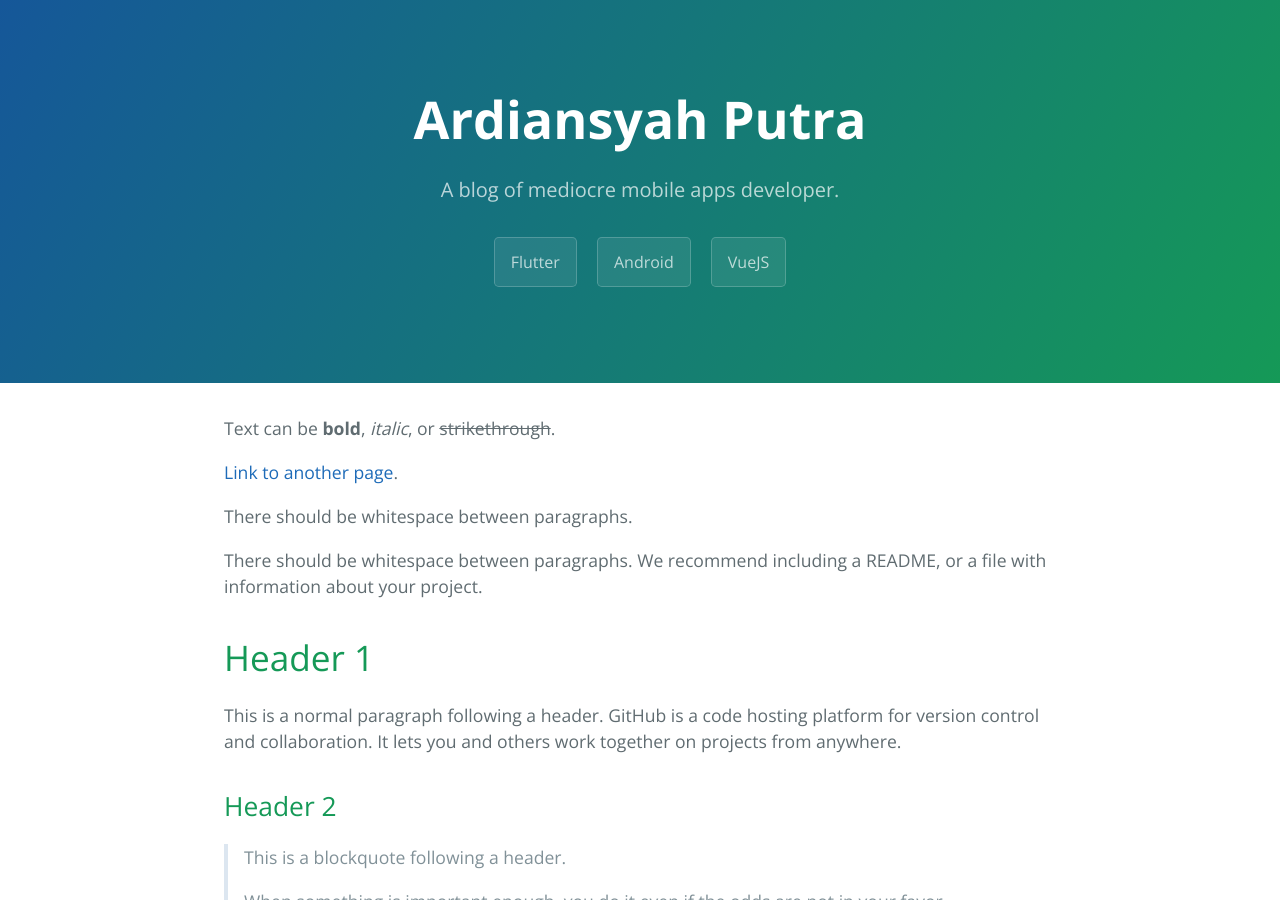
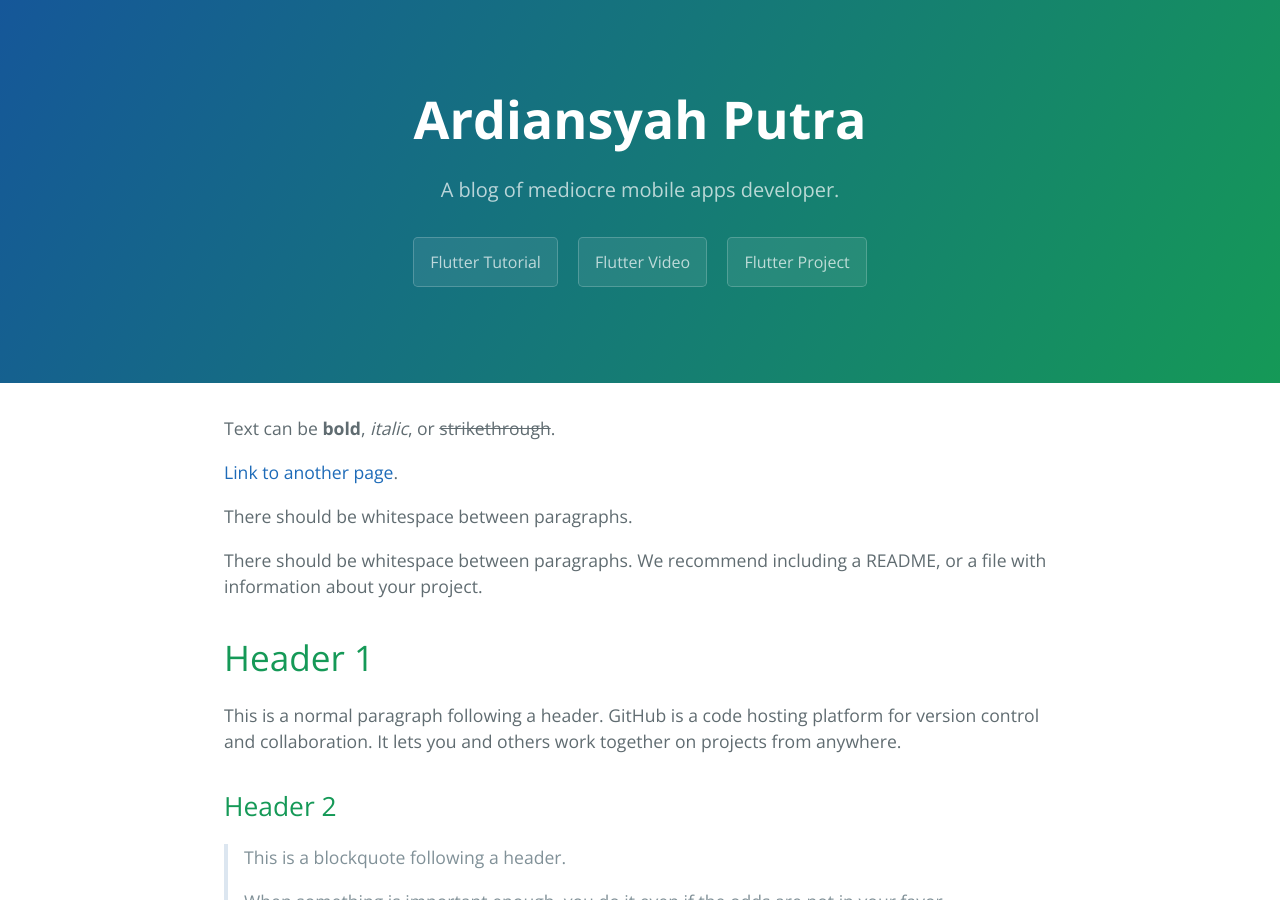
Before and after one commit to putraxor/putraxor.github.io, a Jekyll site: the page built from index.md, in a window 1280 px wide and 900 px high. Built offline with Jekyll 4.4.1, drawn with Linux system fonts in a browser that asks for light colours.

Commit message:
change category

```diff
--- a/_layouts/default.html
+++ b/_layouts/default.html
@@ -31,9 +31,9 @@
     <a href="{{ site.github.repository_url }}" class="btn">View on GitHub</a>
     {% endif %}
     {% if site.show_downloads %}
-    <a href="./flutter-page.html" class="btn">Flutter</a>
-    <a href="#" class="btn">Android</a>
-    <a href="#" class="btn">VueJS</a>
+    <a href="./flutter-page.html" class="btn">Flutter Tutorial</a>
+    <a href="#" class="btn">Flutter Video</a>
+    <a href="#" class="btn">Flutter Project</a>
     {% endif %}
   </header>
 
```
